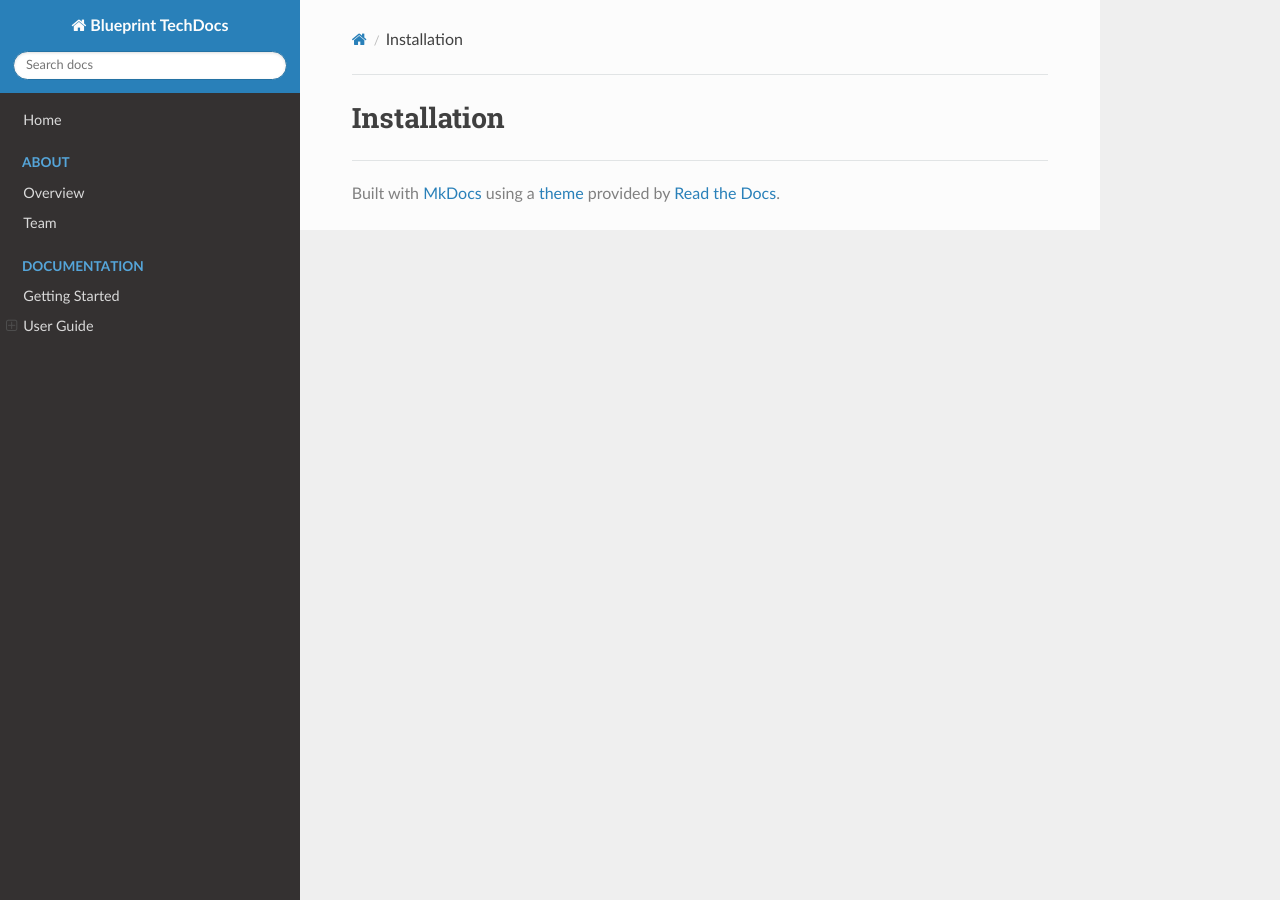
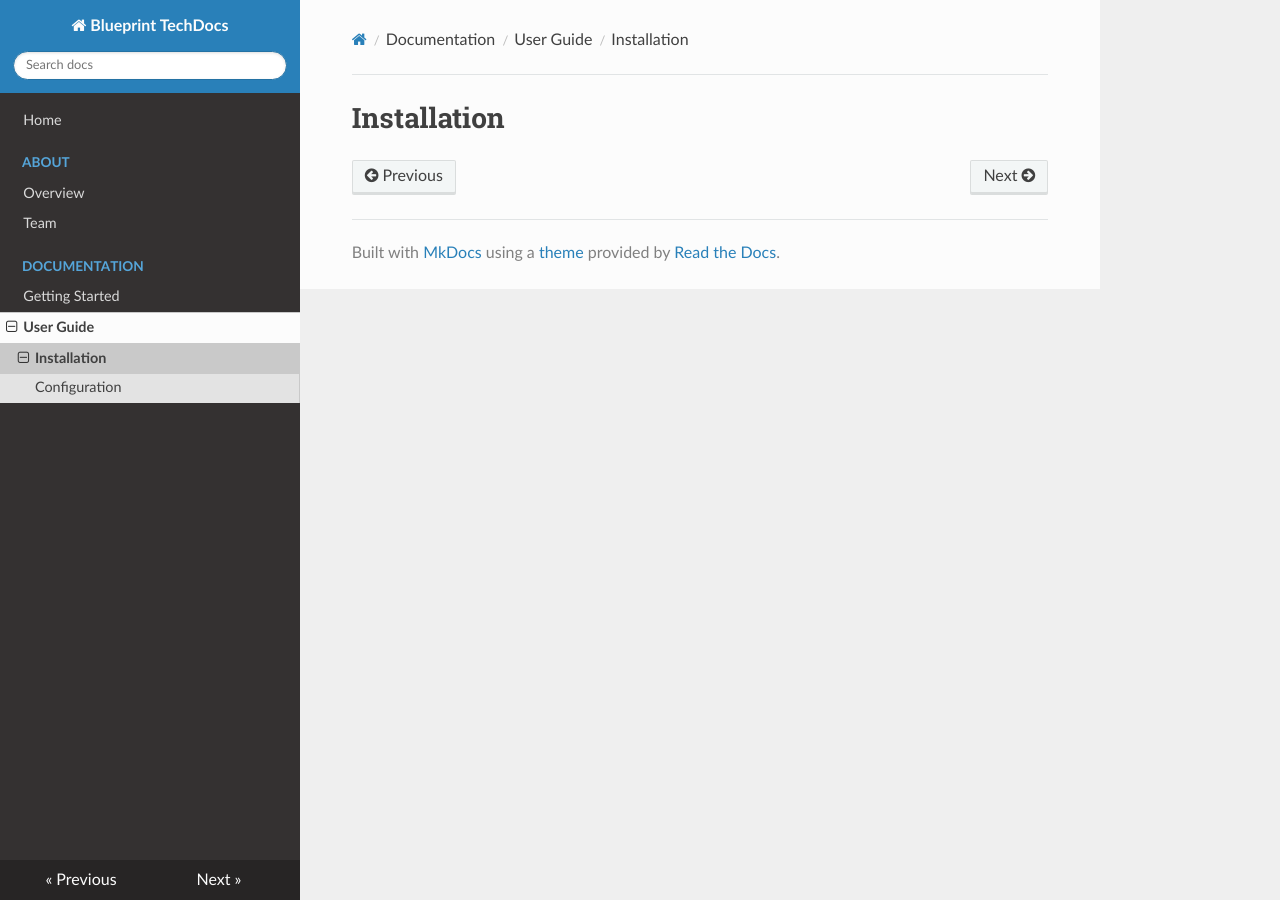
Before and after one commit to aparteas/blueprint, an MkDocs documentation site: the page built from docs/user_guide/installation.md, in a window 1280 px wide. Built offline with MkDocs 1.6.1, drawn with Linux system fonts in a browser that asks for light colours; nearby versions of some CDN libraries; part of the change alters nothing that is shown.

Commit message:
docs: tech docs

```diff
--- a/mkdocs.yml
+++ b/mkdocs.yml
@@ -6,9 +6,9 @@ nav:
       - Overview: about/overview.md
       - Team: about/team.md
   - Documentation:
-      - Getting Started: docs/getting_started.md
+      - Getting Started: getting_started.md
       - User Guide:
-          - Installation: docs/user_guide/installation.md
-          - Configuration: docs/user_guide/configuration.md
+          - Installation: user_guide/installation.md
+          - Configuration: user_guide/configuration.md
 theme:
   name: readthedocs
```
